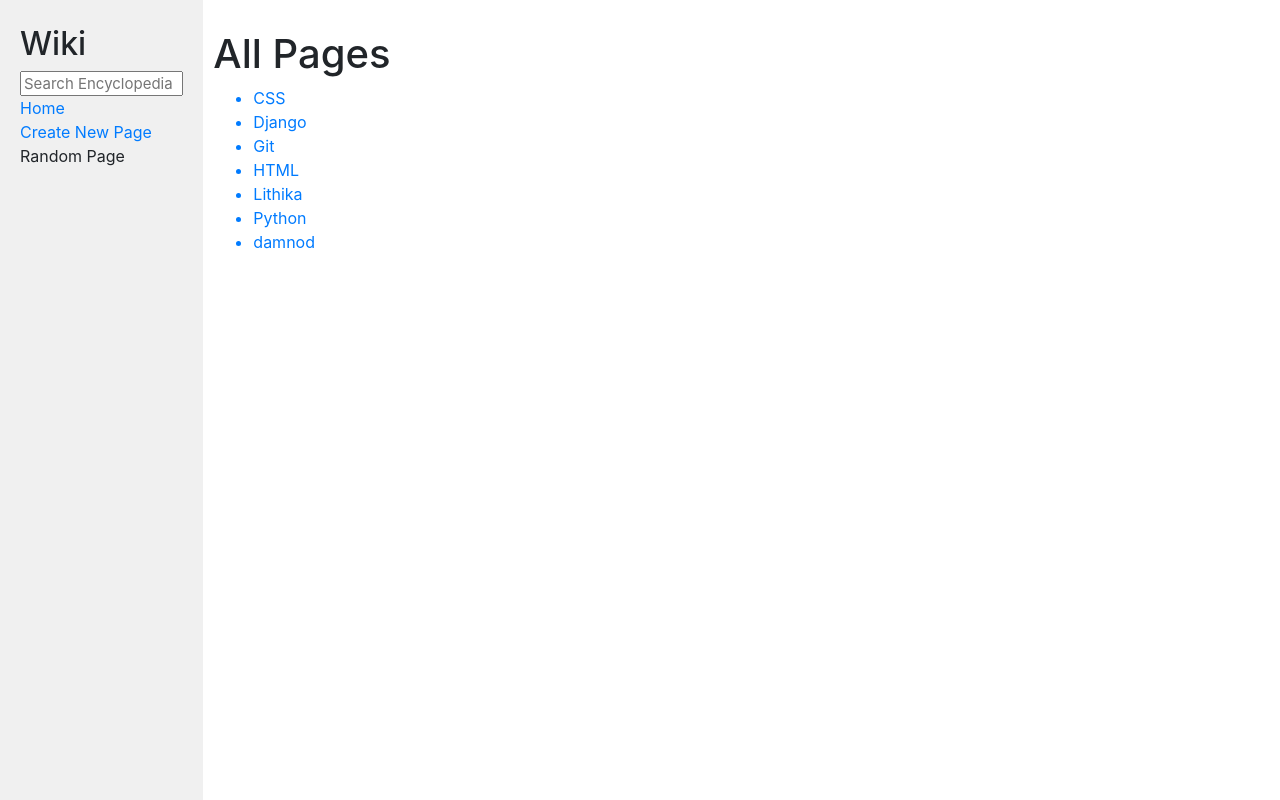
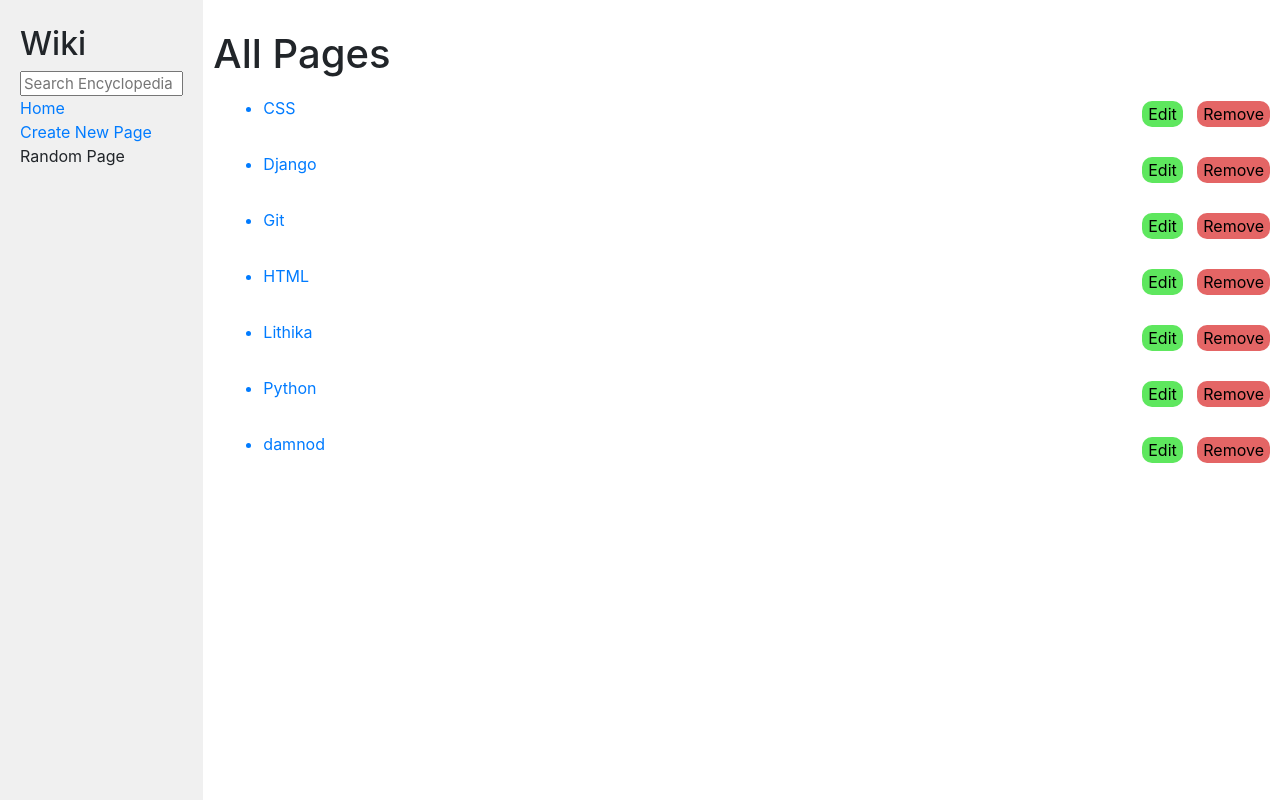
Before and after one commit to lithika-damnod/cs50web, a Django app: page / in a window 1280 px wide. Run offline with Django 3.2, Linux system fonts and the light colour scheme; some libraries are stand-ins or nearby versions.

Commit message:
added edit and remove buttons at the end of each list item but still not functional

```diff
--- a/wiki/encyclopedia/templates/encyclopedia/index.html
+++ b/wiki/encyclopedia/templates/encyclopedia/index.html
@@ -2,6 +2,36 @@
 
 {% block title %}
     Encyclopedia
+{% endblock %}
+
+{% block head %}
+    <style>
+        .edit-btn{
+            display: inline-block;
+            background-color: rgb(94, 231, 94);
+            border: none;
+            border-radius: 10px;
+            margin: 5px;
+        }
+        .edit-btn:hover{
+            background-color: rgb(151, 252, 151);
+        }
+        .remove-btn{
+            display: inline-block;
+            border: none;
+            background-color: rgb(228, 101, 101);
+            border-radius: 10px;
+            margin: 5px;
+        }
+        .remove-btn:hover{
+            background-color: rgb(255, 35, 35);
+        }
+        .wiki-blog{
+            display: flex;
+            padding: 10px;
+            justify-content: space-between;
+        }
+    </style>
 {% endblock %}
 
 {% block body %}
@@ -9,9 +39,15 @@
 
     <ul>
         {% for entry in entries %}
-            <a href="{% url 'loadpage' filename=entry %}">
-                <li>{{ entry }}</li>
-            </a>
+            <div class="wiki-blog">
+                <a href="{% url 'loadpage' filename=entry %}">
+                    <li>{{ entry }}</li>
+                </a>
+                <div class="controls">
+                    <button class="edit-btn">Edit</button>
+                    <button class="remove-btn">Remove</button>
+                </div>
+            </div>
         {% endfor %}
     </ul>
 
```
